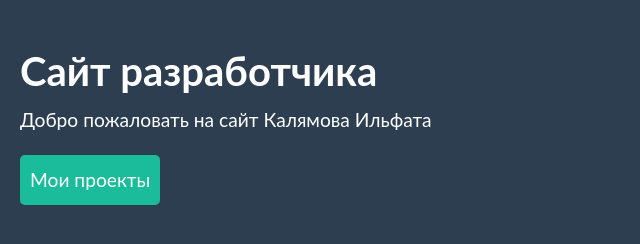
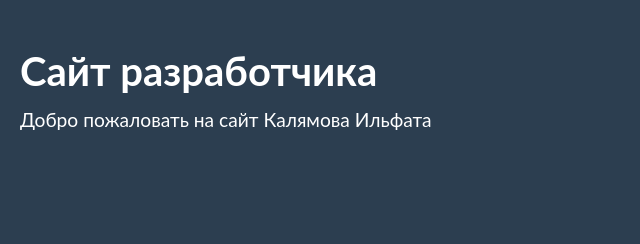
Before and after one commit to ilfat-kalyamov/my_site, a plain HTML site: page public/index.html in a window 1280 px wide. Shown: the whole page, without its empty margins (0-640 px from the left). Drawn offline with Linux system fonts and the light colour scheme.

```diff
--- a/public/index.html
+++ b/public/index.html
@@ -10,6 +10,6 @@
     <body>
         <h1>Сайт разработчика</h1>
         <p>Добро пожаловать на сайт Калямова Ильфата</p>
-        <p><a href="projects.html">Мои проекты</a></p>
+        <!--<p><a href="projects.html">Мои проекты</a></p>-->
     </body>
 </html>
```
